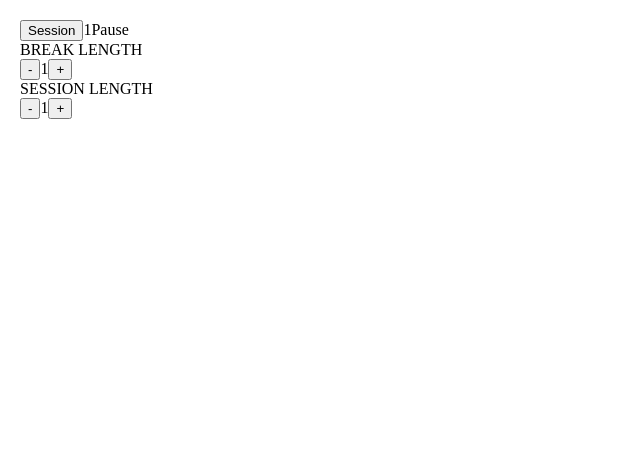
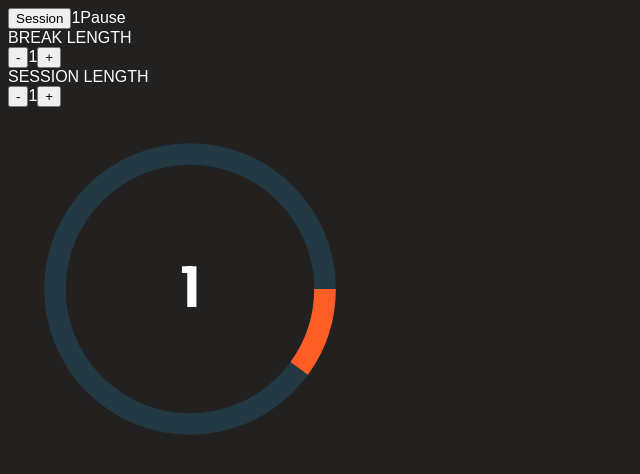
Before and after one commit to AlexWebArchitect/pomodoro-clock, a React (Create React App) app: page / in a window 1280 px wide. Shown: the top 474 px of the page, without its empty margins (0-640 px from the left). Built offline with nearby package versions, Linux system fonts and the light colour scheme.

Commit message:
add circle progress bar

```diff
--- a/src/index.css
+++ b/src/index.css
@@ -1,3 +1,92 @@
+@import url("https://fonts.googleapis.com/css?family=Teko:600");
+.circle-progress circle {
+  stroke-width: 8px;
+  -webkit-transform: scale(0.9);
+          transform: scale(0.9);
+  -webkit-transform-origin: center;
+          transform-origin: center;
+}
+.circle-progress__bar {
+  stroke: #FE5D26;
+  -webkit-transition: stroke-dashoffset .5s linear;
+  transition: stroke-dashoffset .5s linear;
+}
+.circle-progress__background {
+  stroke: #223843;
+}
+
 body {
-  margin: 20px;
+  background: #232020;
+  color: #FFFFFF;
+  display: -webkit-box;
+  display: -ms-flexbox;
+  display: flex;
+  font-family: sans-serif;
+  -ms-flex-wrap: wrap;
+      flex-wrap: wrap;
 }
+
+input {
+  outline: none;
+  border: none;
+  background: #223843;
+  color: #FFFFFF;
+}
+
+header {
+  margin: 1rem;
+}
+
+h1 {
+  width: 12rem;
+  text-transform: uppercase;
+  font-family: "Teko", sans-serif;
+  font-size: 3.5rem;
+  margin: 0;
+}
+
+a {
+  color: #FE5D26;
+}
+
+input {
+  width: 3rem;
+  padding: 0.5em 0;
+  margin-left: 1rem;
+  border-bottom: 2px solid #FE5D26;
+  -webkit-transition: border 100ms;
+  transition: border 100ms;
+}
+input:focus {
+  border-width: 3px;
+}
+
+.circle-progress {
+  padding: 2rem;
+  display: -webkit-box;
+  display: -ms-flexbox;
+  display: flex;
+  -webkit-box-pack: center;
+      -ms-flex-pack: center;
+          justify-content: center;
+}
+.circle-progress__text {
+  width: 100%;
+  height: 100%;
+  border-radius: 100%;
+  font-family: "Teko", sans-serif;
+  font-size: 4em;
+  text-align: center;
+  position: absolute;
+  left: 0;
+  top: 0;
+  display: -webkit-box;
+  display: -ms-flexbox;
+  display: flex;
+  -webkit-box-align: center;
+      -ms-flex-align: center;
+          align-items: center;
+  -webkit-box-pack: center;
+      -ms-flex-pack: center;
+          justify-content: center;
+}
--- a/src/index.tsx
+++ b/src/index.tsx
@@ -26,6 +26,27 @@ class Counter extends React.Component<CounterProps, CounterState>  {
   }
 }
 
+interface CircleProps {
+  radius: number;
+  value: number;
+  children?: any;
+}
+
+function CircleProgress({ radius, value = 1, children }: CircleProps) {
+    const pct = (1 - value) * Math.PI * 100;
+    return <div>
+      <div className="circle-progress">
+        <div style={{display: 'inline-block', position: 'relative'}} className="circle-progress__wrap">
+          <svg width={radius * 2} height={radius * 2} viewBox="0 0 100 100" version="1.1" xmlns="http://www.w3.org/2000/svg">
+            <circle className="circle-progress__background" r="50" cx="50" cy="50" fill="transparent" />
+            <circle className="circle-progress__bar" r="50" cx="50" cy="50" fill="transparent" strokeDasharray={Math.PI * 100} strokeDashoffset={pct}  />
+          </svg>
+          {children}
+        </div>
+      </div>
+    </div>;
+}
+
 interface Props { }
 interface State {
   mode: string;
@@ -34,6 +55,7 @@ interface State {
   status: string;
   intervalID: number;
   time: number;
+  value: number;
 }
 
 class PomodoroClock extends React.Component<Props, State> {
@@ -45,7 +67,8 @@ class PomodoroClock extends React.Component<Props, State> {
       session: 1,
       status: 'Pause',
       intervalID: 0,
-      time: 60
+      time: 60,
+      value: 10
     };
   }
 
@@ -132,6 +155,9 @@ class PomodoroClock extends React.Component<Props, State> {
         {this.state.status}
         <Counter name="BREAK" counter={this.state.break} onClick={(n, i) => this.handleClick(n, i)} />
         <Counter name="SESSION" counter={this.state.session} onClick={(n, i) => this.handleClick(n, i)} />
+        <CircleProgress radius={150} value={this.state.value / 100}>
+          <div className="circle-progress__text">{Time}</div>
+        </CircleProgress>
       </div>
     );
   }
```
